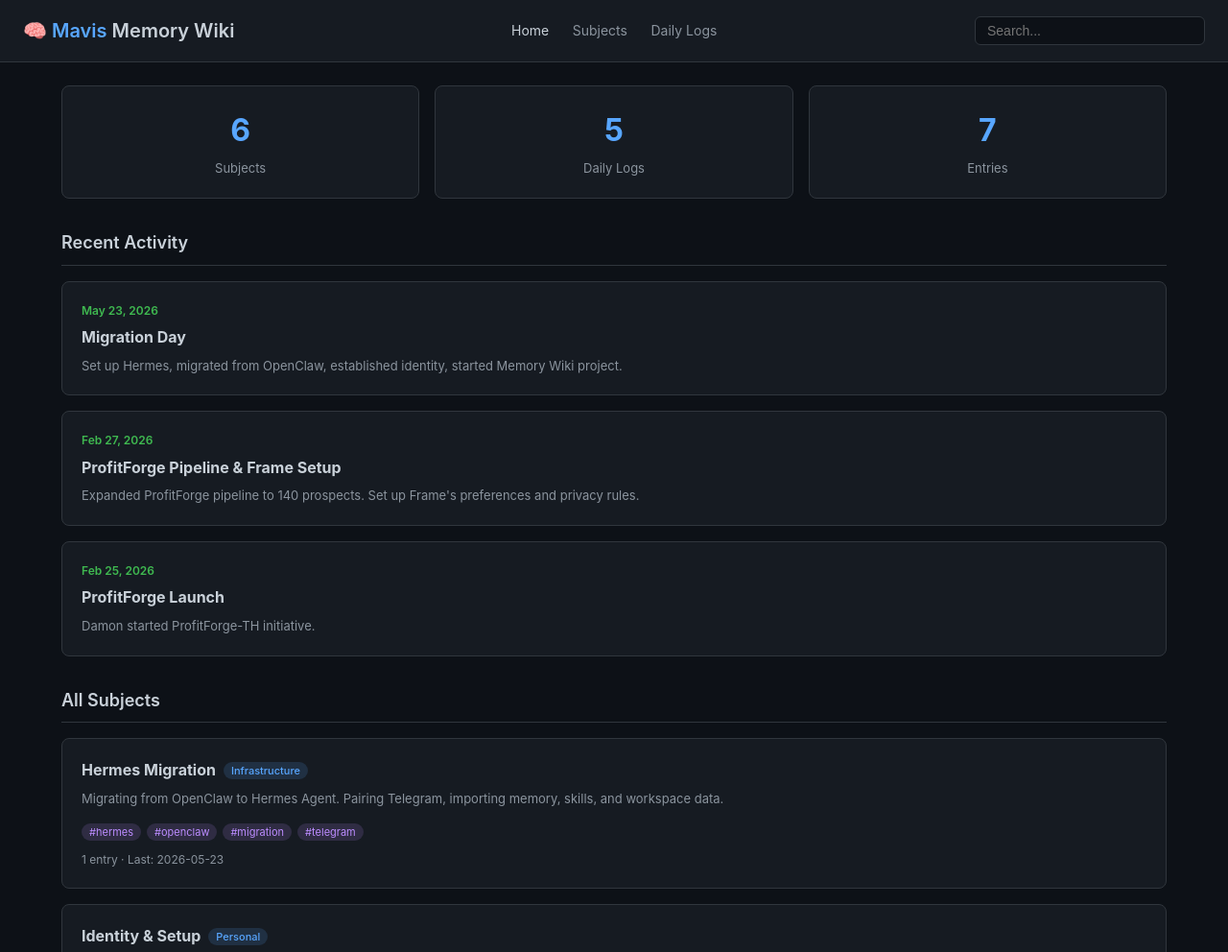
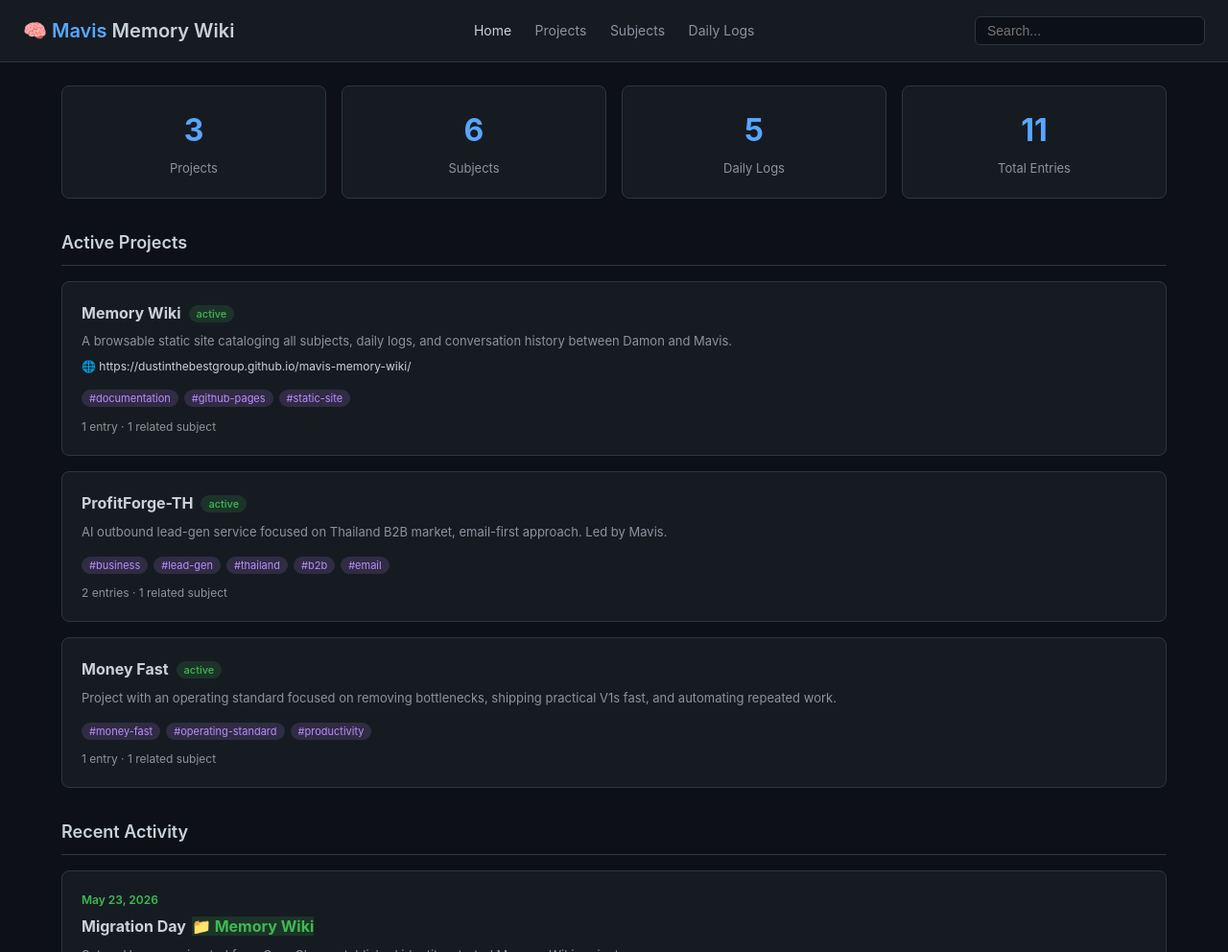
Before and after one commit to dustinthebestgroup/mavis-memory-wiki, a plain HTML site: page index.html in a window 1280 px wide. Shown: the top 992 px of the page at 96% size. Drawn offline with Linux system fonts and the light colour scheme.

Commit message:
Add projects page with project-subject linking

```diff
--- a/data.json
+++ b/data.json
@@ -4,11 +4,82 @@
     "description": "A living record of conversations, subjects, and daily work between Damon and Mavis.",
     "lastUpdated": "2026-05-23"
   },
+  "projects": [
+    {
+      "id": "memory-wiki",
+      "name": "Memory Wiki",
+      "status": "active",
+      "summary": "A browsable static site cataloging all subjects, daily logs, and conversation history between Damon and Mavis.",
+      "url": "https://dustinthebestgroup.github.io/mavis-memory-wiki/",
+      "tags": ["documentation", "github-pages", "static-site"],
+      "subjectIds": ["memory-wiki"],
+      "entries": [
+        {
+          "date": "2026-05-23",
+          "title": "Project Kickoff & Build",
+          "notes": [
+            "Damon requested a memory wiki — a site to visit with subjects and daily logs",
+            "Designed as static HTML/JS site with JSON data, hosted on GitHub Pages",
+            "Created GitHub repo: dustinthebestgroup/mavis-memory-wiki",
+            "Enabled GitHub Pages — live at https://dustinthebestgroup.github.io/mavis-memory-wiki/",
+            "Subjects and daily logs are clickable with full detail pages",
+            "Search functionality included"
+          ]
+        }
+      ]
+    },
+    {
+      "id": "profitforge",
+      "name": "ProfitForge-TH",
+      "status": "active",
+      "summary": "AI outbound lead-gen service focused on Thailand B2B market, email-first approach. Led by Mavis.",
+      "tags": ["business", "lead-gen", "thailand", "b2b", "email"],
+      "subjectIds": ["profitforge"],
+      "entries": [
+        {
+          "date": "2026-02-25",
+          "title": "Project Started",
+          "notes": [
+            "Damon started ProfitForge-TH, a monetization initiative led by Mavis",
+            "AI outbound lead-gen service, Thailand focus, email-first approach"
+          ]
+        },
+        {
+          "date": "2026-02-27",
+          "title": "Pipeline Expansion",
+          "notes": [
+            "Pipeline expanded to 140 drafted Thailand B2B prospects",
+            "No sends/replies yet — bottleneck at approval/send stage"
+          ]
+        }
+      ]
+    },
+    {
+      "id": "money-fast",
+      "name": "Money Fast",
+      "status": "active",
+      "summary": "Project with an operating standard focused on removing bottlenecks, shipping practical V1s fast, and automating repeated work.",
+      "tags": ["money-fast", "operating-standard", "productivity"],
+      "subjectIds": ["money-fast"],
+      "entries": [
+        {
+          "date": "2026-02-07",
+          "title": "Operating Standard Established",
+          "notes": [
+            "Operating standard documented in money-fast/10-mavis-operating-standard.md",
+            "Principles: remove bottlenecks, ship practical V1s fast, automate repeated work, keep memory tight",
+            "Default Operating Standard (Damon): adopt and enforce the Mavis operating standard"
+          ]
+        }
+      ]
+    }
+  ],
   "subjects": [
     {
       "id": "hermes-migration",
       "name": "Hermes Migration",
       "category": "Infrastructure",
+      "projectId": null,
       "summary": "Migrating from OpenClaw to Hermes Agent. Pairing Telegram, importing memory, skills, and workspace data.",
       "tags": ["hermes", "openclaw", "migration", "telegram"],
       "entries": [
@@ -31,6 +102,7 @@
       "id": "identity",
       "name": "Identity & Setup",
       "category": "Personal",
+      "projectId": null,
       "summary": "Establishing Mavis's identity, preferences, and operating conventions.",
       "tags": ["identity", "setup", "preferences"],
       "entries": [
@@ -48,6 +120,7 @@
       "id": "memory-wiki",
       "name": "Memory Wiki",
       "category": "Projects",
+      "projectId": "memory-wiki",
       "summary": "Building a browsable static site that catalogs all subjects and daily logs of conversations and work.",
       "tags": ["wiki", "github-pages", "documentation"],
       "entries": [
@@ -68,6 +141,7 @@
       "id": "profitforge",
       "name": "ProfitForge-TH",
       "category": "Business",
+      "projectId": "profitforge",
       "summary": "AI outbound lead-gen service focused on Thailand B2B market, email-first approach.",
       "tags": ["business", "lead-gen", "thailand", "b2b"],
       "entries": [
@@ -93,6 +167,7 @@
       "id": "money-fast",
       "name": "Money Fast",
       "category": "Projects",
+      "projectId": "money-fast",
       "summary": "Project with an operating standard focused on removing bottlenecks and shipping fast.",
       "tags": ["money-fast", "operating-standard"],
       "entries": [
@@ -110,6 +185,7 @@
       "id": "frame",
       "name": "Frame (Kamonporn)",
       "category": "People",
+      "projectId": null,
       "summary": "Secondary user — Kamonporn Lerdbunwattana (Frame), based in Nonthaburi, Thailand.",
       "tags": ["frame", "kamonporn", "telegram"],
       "entries": [
@@ -135,6 +211,7 @@
       "title": "Migration Day",
       "summary": "Set up Hermes, migrated from OpenClaw, established identity, started Memory Wiki project.",
       "subjects": ["hermes-migration", "identity", "memory-wiki"],
+      "projects": ["memory-wiki"],
       "highlights": [
         "Telegram pairing approved",
         "OpenClaw backup migrated (7 items imported)",
@@ -148,6 +225,7 @@
       "title": "ProfitForge Pipeline & Frame Setup",
       "summary": "Expanded ProfitForge pipeline to 140 prospects. Set up Frame's preferences and privacy rules.",
       "subjects": ["profitforge", "frame"],
+      "projects": ["profitforge"],
       "highlights": [
         "140 Thailand B2B prospects drafted",
         "Frame summary mode established",
@@ -159,6 +237,7 @@
       "title": "ProfitForge Launch",
       "summary": "Damon started ProfitForge-TH initiative.",
       "subjects": ["profitforge"],
+      "projects": ["profitforge"],
       "highlights": [
         "AI outbound lead-gen service started",
         "Thailand B2B focus, email-first"
@@ -169,6 +248,7 @@
       "title": "Frame's First Chat",
       "summary": "Frame's first interaction with her assistant on Telegram.",
       "subjects": ["frame"],
+      "projects": [],
       "highlights": [
         "Named assistant \"จีจี้\"",
         "Interaction style and privacy preferences established"
@@ -179,6 +259,7 @@
       "title": "Identity Established",
       "summary": "Damon shared personal info and established operating standards.",
       "subjects": ["identity", "money-fast"],
+      "projects": ["money-fast"],
       "highlights": [
         "Full legal name: Pakavich Buranabutr",
         "Languages: English and Thai",
--- a/index.html
+++ b/index.html
@@ -26,9 +26,8 @@
     line-height: 1.6;
   }
   a { color: var(--accent); text-decoration: none; }
-  a:hover { color: var(--accent-hover); text-decoration: underline; }
+  a:hover { color: var(--accent-hover); text-decoration: none; }
 
-  /* Header */
   header {
     background: var(--surface);
     border-bottom: 1px solid var(--border);
@@ -49,7 +48,6 @@
   }
   header nav a:hover, header nav a.active { color: var(--text); text-decoration: none; }
 
-  /* Search */
   .search-box {
     background: var(--bg);
     border: 1px solid var(--border);
@@ -61,7 +59,6 @@
   }
   .search-box:focus { outline: none; border-color: var(--accent); }
 
-  /* Layout */
   .container { max-width: 1200px; margin: 0 auto; padding: 24px; }
   .page { display: none; }
   .page.active { display: block; }
@@ -88,6 +85,17 @@
     margin-left: 8px;
     vertical-align: middle;
   }
+  .card h3 .status {
+    font-size: 11px;
+    font-weight: 500;
+    padding: 2px 8px;
+    border-radius: 12px;
+    margin-left: 8px;
+    vertical-align: middle;
+  }
+  .card h3 .status.active { background: rgba(63,185,80,0.15); color: var(--green); }
+  .card h3 .status.paused { background: rgba(210,153,34,0.15); color: var(--yellow); }
+  .card h3 .status.done { background: rgba(139,148,158,0.15); color: var(--text-dim); }
   .card p { font-size: 13px; color: var(--text-dim); }
   .card .tags { margin-top: 10px; }
   .card .tag {
@@ -99,6 +107,7 @@
     margin-right: 6px;
   }
   .card .date { font-size: 12px; color: var(--text-dim); margin-top: 8px; }
+  .card .url { font-size: 12px; margin-top: 6px; }
 
   /* Detail view */
   .detail-header {
@@ -132,7 +141,6 @@
   .entry ul { padding-left: 20px; }
   .entry li { font-size: 13px; color: var(--text-dim); margin-bottom: 6px; }
 
-  /* Daily log */
   .log-card {
     background: var(--surface);
     border: 1px solid var(--border);
@@ -148,24 +156,27 @@
   .log-card p { font-size: 13px; color: var(--text-dim); }
   .log-card .highlights { margin-top: 12px; }
   .log-card .highlights li {
-    font-size: 12px;
-    color: var(--text-dim);
-    margin-bottom: 4px;
-    padding-left: 16px;
-    position: relative;
-    list-style: none;
+    font-size: 12px; color: var(--text-dim); margin-bottom: 4px;
+    padding-left: 16px; position: relative; list-style: none;
   }
   .log-card .highlights li::before {
-    content: "→";
-    position: absolute;
-    left: 0;
-    color: var(--accent);
+    content: "→"; position: absolute; left: 0; color: var(--accent);
   }
 
-  /* Stats */
+  /* Project section on subject detail */
+  .project-badge {
+    display: inline-block;
+    font-size: 11px;
+    padding: 3px 10px;
+    border-radius: 12px;
+    background: rgba(63,185,80,0.15);
+    color: var(--green);
+    margin-bottom: 16px;
+  }
+
   .stats {
     display: grid;
-    grid-template-columns: repeat(auto-fit, minmax(200px, 1fr));
+    grid-template-columns: repeat(auto-fit, minmax(180px, 1fr));
     gap: 16px;
     margin-bottom: 32px;
   }
@@ -179,7 +190,6 @@
   .stat-card .number { font-size: 32px; font-weight: 700; color: var(--accent); }
   .stat-card .label { font-size: 13px; color: var(--text-dim); margin-top: 4px; }
 
-  /* Section headers */
   .section-header {
     font-size: 18px;
     font-weight: 600;
@@ -188,7 +198,6 @@
     border-bottom: 1px solid var(--border);
   }
 
-  /* Footer */
   footer {
     text-align: center;
     padding: 32px;
@@ -198,7 +207,6 @@
     margin-top: 48px;
   }
 
-  /* Responsive */
   @media (max-width: 600px) {
     header { flex-direction: column; gap: 12px; }
     .search-box { width: 100%; }
@@ -212,6 +220,7 @@
   <h1>🧠 <span>Mavis</span> Memory Wiki</h1>
   <nav>
     <a href="#" class="active" data-page="home">Home</a>
+    <a href="#" data-page="projects">Projects</a>
     <a href="#" data-page="subjects">Subjects</a>
     <a href="#" data-page="logs">Daily Logs</a>
   </nav>
@@ -223,10 +232,21 @@
   <!-- HOME -->
   <div class="page active" id="page-home">
     <div class="stats" id="stats"></div>
+
+    <h2 class="section-header">Active Projects</h2>
+    <div id="homeProjects"></div>
+
     <h2 class="section-header">Recent Activity</h2>
     <div id="recentLogs"></div>
+
     <h2 class="section-header">All Subjects</h2>
     <div id="allSubjects"></div>
+  </div>
+
+  <!-- PROJECTS -->
+  <div class="page" id="page-projects">
+    <h2 class="section-header">Projects</h2>
+    <div id="projectsList"></div>
   </div>
 
   <!-- SUBJECTS -->
@@ -241,15 +261,30 @@
     <div id="logsList"></div>
   </div>
 
+  <!-- PROJECT DETAIL -->
+  <div class="page" id="page-project-detail">
+    <div class="detail-header">
+      <button class="back-btn" onclick="showPage('projects')">← Back</button>
+      <div>
+        <div class="detail-title" id="projectDetailTitle"></div>
+        <div class="detail-meta" id="projectDetailMeta"></div>
+      </div>
+    </div>
+    <div id="projectDetailEntries"></div>
+    <h2 class="section-header" id="projectSubjectsHeader">Related Subjects</h2>
+    <div id="projectDetailSubjects"></div>
+  </div>
+
   <!-- SUBJECT DETAIL -->
   <div class="page" id="page-subject-detail">
     <div class="detail-header">
-      <button class="back-btn" onclick="showPage('subjects')">← Back</button>
+      <button class="back-btn" onclick="goBackSubject()">← Back</button>
       <div>
         <div class="detail-title" id="subjectDetailTitle"></div>
         <div class="detail-meta" id="subjectDetailMeta"></div>
       </div>
     </div>
+    <div id="subjectDetailProjectLink"></div>
     <div id="subjectDetailEntries"></div>
   </div>
 
@@ -262,6 +297,7 @@
         <div class="detail-meta" id="logDetailMeta"></div>
       </div>
     </div>
+    <div id="logDetailProjects"></div>
     <div id="logDetailEntries"></div>
   </div>
 
@@ -273,8 +309,8 @@
 
 <script>
 let DATA = null;
+let prevPage = 'subjects';
 
-// Load data
 fetch('data.json')
   .then(r => r.json())
   .then(d => {
@@ -286,43 +322,51 @@ function render() {
   if (!DATA) return;
   document.getElementById('lastUpdated').textContent = DATA.meta.lastUpdated;
 
-  // Stats
+  const totalEntries = DATA.subjects.reduce((a,s) => a + s.entries.length, 0) + DATA.projects.reduce((a,p) => a + p.entries.length, 0);
+
   document.getElementById('stats').innerHTML = `
+    <div class="stat-card"><div class="number">${DATA.projects.length}</div><div class="label">Projects</div></div>
     <div class="stat-card"><div class="number">${DATA.subjects.length}</div><div class="label">Subjects</div></div>
     <div class="stat-card"><div class="number">${DATA.dailyLogs.length}</div><div class="label">Daily Logs</div></div>
-    <div class="stat-card"><div class="number">${DATA.subjects.reduce((a,s) => a + s.entries.length, 0)}</div><div class="label">Entries</div></div>
+    <div class="stat-card"><div class="number">${totalEntries}</div><div class="label">Total Entries</div></div>
   `;
 
+  // Home projects
+  document.getElementById('homeProjects').innerHTML = DATA.projects.map(p => projectCard(p)).join('');
+
   // Recent logs
-  document.getElementById('recentLogs').innerHTML = DATA.dailyLogs.slice(0, 3).map(log => `
-    <div class="log-card" onclick="showLogDetail('${log.date}')">
-      <div class="log-date">${formatDate(log.date)}</div>
-      <h3>${log.title}</h3>
-      <p>${log.summary}</p>
-    </div>
-  `).join('');
+  document.getElementById('recentLogs').innerHTML = DATA.dailyLogs.slice(0, 3).map(log => logCard(log)).join('');
 
-  // All subjects on home
+  // All subjects on home (non-project ones first, then project-linked)
   document.getElementById('allSubjects').innerHTML = DATA.subjects.map(s => subjectCard(s)).join('');
+
+  // Projects page
+  document.getElementById('projectsList').innerHTML = DATA.projects.map(p => projectCard(p)).join('');
 
   // Subjects page
   document.getElementById('subjectsList').innerHTML = DATA.subjects.map(s => subjectCard(s)).join('');
 
   // Logs page
-  document.getElementById('logsList').innerHTML = DATA.dailyLogs.map(log => `
-    <div class="log-card" onclick="showLogDetail('${log.date}')">
-      <div class="log-date">${formatDate(log.date)}</div>
-      <h3>${log.title}</h3>
-      <p>${log.summary}</p>
-      <ul class="highlights">${log.highlights.map(h => `<li>${h}</li>`).join('')}</ul>
+  document.getElementById('logsList').innerHTML = DATA.dailyLogs.map(log => logCard(log)).join('');
+}
+
+function projectCard(p) {
+  return `
+    <div class="card" onclick="showProjectDetail('${p.id}')">
+      <h3>${p.name}<span class="status ${p.status}">${p.status}</span></h3>
+      <p>${p.summary}</p>
+      ${p.url ? `<div class="url">🌐 ${p.url}</div>` : ''}
+      <div class="tags">${p.tags.map(t => `<span class="tag">#${t}</span>`).join('')}</div>
+      <div class="date">${p.entries.length} entr${p.entries.length === 1 ? 'y' : 'ies'} · ${p.subjectIds.length} related subject${p.subjectIds.length === 1 ? '' : 's'}</div>
     </div>
-  `).join('');
+  `;
 }
 
 function subjectCard(s) {
+  const projectBadge = s.projectId ? `<span class="category" style="background:rgba(63,185,80,0.15);color:var(--green)">📁 ${DATA.projects.find(p => p.id === s.projectId)?.name || s.projectId}</span>` : '';
   return `
     <div class="card" onclick="showSubjectDetail('${s.id}')">
-      <h3>${s.name}<span class="category">${s.category}</span></h3>
+      <h3>${s.name}<span class="category">${s.category}</span>${projectBadge}</h3>
       <p>${s.summary}</p>
       <div class="tags">${s.tags.map(t => `<span class="tag">#${t}</span>`).join('')}</div>
       <div class="date">${s.entries.length} entr${s.entries.length === 1 ? 'y' : 'ies'} · Last: ${s.entries.length ? s.entries[s.entries.length-1].date : '—'}</div>
@@ -330,11 +374,60 @@ function subjectCard(s) {
   `;
 }
 
+function logCard(log) {
+  const projectBadges = (log.projects || []).map(pid => {
+    const p = DATA.projects.find(x => x.id === pid);
+    return p ? `<span class="category" style="background:rgba(63,185,80,0.15);color:var(--green);margin-left:6px;">📁 ${p.name}</span>` : '';
+  }).join('');
+  return `
+    <div class="log-card" onclick="showLogDetail('${log.date}')">
+      <div class="log-date">${formatDate(log.date)}</div>
+      <h3>${log.title}${projectBadges}</h3>
+      <p>${log.summary}</p>
+      <ul class="highlights">${log.highlights.map(h => `<li>${h}</li>`).join('')}</ul>
+    </div>
+  `;
+}
+
+function showProjectDetail(id) {
+  const p = DATA.projects.find(x => x.id === id);
+  if (!p) return;
+  document.getElementById('projectDetailTitle').innerHTML = `${p.name} <span class="status ${p.status}">${p.status}</span>`;
+  document.getElementById('projectDetailMeta').textContent = `${p.entries.length} entries · ${p.subjectIds.length} related subjects`;
+  document.getElementById('projectDetailEntries').innerHTML = p.entries.map(e => `
+    <div class="entry">
+      <h4>${e.title}</h4>
+      <div class="entry-date">${formatDate(e.date)}</div>
+      <ul>${e.notes.map(n => `<li>${n}</li>`).join('')}</ul>
+    </div>
+  `).join('');
+
+  // Related subjects
+  const relatedSubjects = DATA.subjects.filter(s => p.subjectIds.includes(s.id));
+  document.getElementById('projectSubjectsHeader').textContent = `Related Subjects (${relatedSubjects.length})`;
+  document.getElementById('projectDetailSubjects').innerHTML = relatedSubjects.length
+    ? relatedSubjects.map(s => subjectCard(s)).join('')
+    : '<p style="color:var(--text-dim)">No related subjects yet.</p>';
+
+  showPage('project-detail');
+}
+
 function showSubjectDetail(id) {
   const s = DATA.subjects.find(x => x.id === id);
   if (!s) return;
   document.getElementById('subjectDetailTitle').textContent = s.name;
   document.getElementById('subjectDetailMeta').textContent = `${s.category} · ${s.entries.length} entries`;
+
+  // Link to parent project if any
+  if (s.projectId) {
+    const p = DATA.projects.find(x => x.id === s.projectId);
+    if (p) {
+      document.getElementById('subjectDetailProjectLink').innerHTML = `<div class="project-badge" onclick="showProjectDetail('${p.id}')" style="cursor:pointer;">📁 Part of: ${p.name}</div>`;
+    }
+  } else {
+    document.getElementById('subjectDetailProjectLink').innerHTML = '';
+  }
+
   document.getElementById('subjectDetailEntries').innerHTML = s.entries.map(e => `
     <div class="entry">
       <h4>${e.title}</h4>
@@ -342,7 +435,13 @@ function showSubjectDetail(id) {
       <ul>${e.notes.map(n => `<li>${n}</li>`).join('')}</ul>
     </div>
   `).join('');
+
+  prevPage = 'subjects';
   showPage('subject-detail');
+}
+
+function goBackSubject() {
+  showPage(prevPage === 'project-detail' ? 'projects' : 'subjects');
 }
 
 function showLogDetail(date) {
@@ -351,7 +450,13 @@ function showLogDetail(date) {
   document.getElementById('logDetailTitle').textContent = `${formatDate(log.date)} — ${log.title}`;
   document.getElementById('logDetailMeta').textContent = log.summary;
 
-  // Build entries from linked subjects
+  // Project badges
+  const projectBadges = (log.projects || []).map(pid => {
+    const p = DATA.projects.find(x => x.id === pid);
+    return p ? `<span class="project-badge" style="margin-right:8px;cursor:pointer;" onclick="showProjectDetail('${p.id}')">📁 ${p.name}</span>` : '';
+  }).join('');
+  document.getElementById('logDetailProjects').innerHTML = projectBadges ? `<div style="margin-bottom:16px;">${projectBadges}</div>` : '';
+
   let html = '';
   log.subjects.forEach(subId => {
     const s = DATA.subjects.find(x => x.id === subId);
@@ -384,7 +489,7 @@ function showPage(id) {
   document.querySelectorAll('.page').forEach(p => p.classList.remove('active'));
   document.getElementById('page-' + id).classList.add('active');
   document.querySelectorAll('header nav a').forEach(a => a.classList.remove('active'));
-  const navMap = { 'home': 'home', 'subjects': 'subjects', 'logs': 'logs' };
+  const navMap = { 'home': 'home', 'projects': 'projects', 'subjects': 'subjects', 'logs': 'logs' };
   if (navMap[id]) {
     document.querySelector(`header nav a[data-page="${navMap[id]}"]`).classList.add('active');
   }
@@ -402,6 +507,9 @@ document.getElementById('searchBox').addEventListener('input', function() {
   const q = this.value.toLowerCase();
   if (!q) { render(); return; }
 
+  const matchedProjects = DATA.projects.filter(p =>
+    p.name.toLowerCase().includes(q) || p.summary.toLowerCase().includes(q) || p.tags.some(t => t.includes(q))
+  );
   const matchedSubjects = DATA.subjects.filter(s =>
     s.name.toLowerCase().includes(q) || s.summary.toLowerCase().includes(q) || s.tags.some(t => t.includes(q))
   );
@@ -409,24 +517,19 @@ document.getElementById('searchBox').addEventListener('input', function() {
     l.title.toLowerCase().includes(q) || l.summary.toLowerCase().includes(q) || l.highlights.some(h => h.toLowerCase().includes(q))
   );
 
+  document.getElementById('homeProjects').innerHTML = matchedProjects.length
+    ? matchedProjects.map(p => projectCard(p)).join('')
+    : '<p style="color:var(--text-dim)">No matching projects.</p>';
   document.getElementById('allSubjects').innerHTML = matchedSubjects.length
     ? matchedSubjects.map(s => subjectCard(s)).join('')
-    : '<p style="color:var(--text-dim)">No matching subjects.</p>';
-
+    : '<p style="color="var(--text-dim)">No matching subjects.</p>';
   document.getElementById('recentLogs').innerHTML = matchedLogs.length
-    ? matchedLogs.map(log => `
-        <div class="log-card" onclick="showLogDetail('${log.date}')">
-          <div class="log-date">${formatDate(log.date)}</div>
-          <h3>${log.title}</h3>
-          <p>${log.summary}</p>
-        </div>
-      `).join('')
+    ? matchedLogs.map(log => logCard(log)).join('')
     : '<p style="color:var(--text-dim)">No matching logs.</p>';
 
   showPage('home');
 });
 
-// Nav clicks
 document.querySelectorAll('header nav a').forEach(a => {
   a.addEventListener('click', function(e) {
     e.preventDefault();
```
